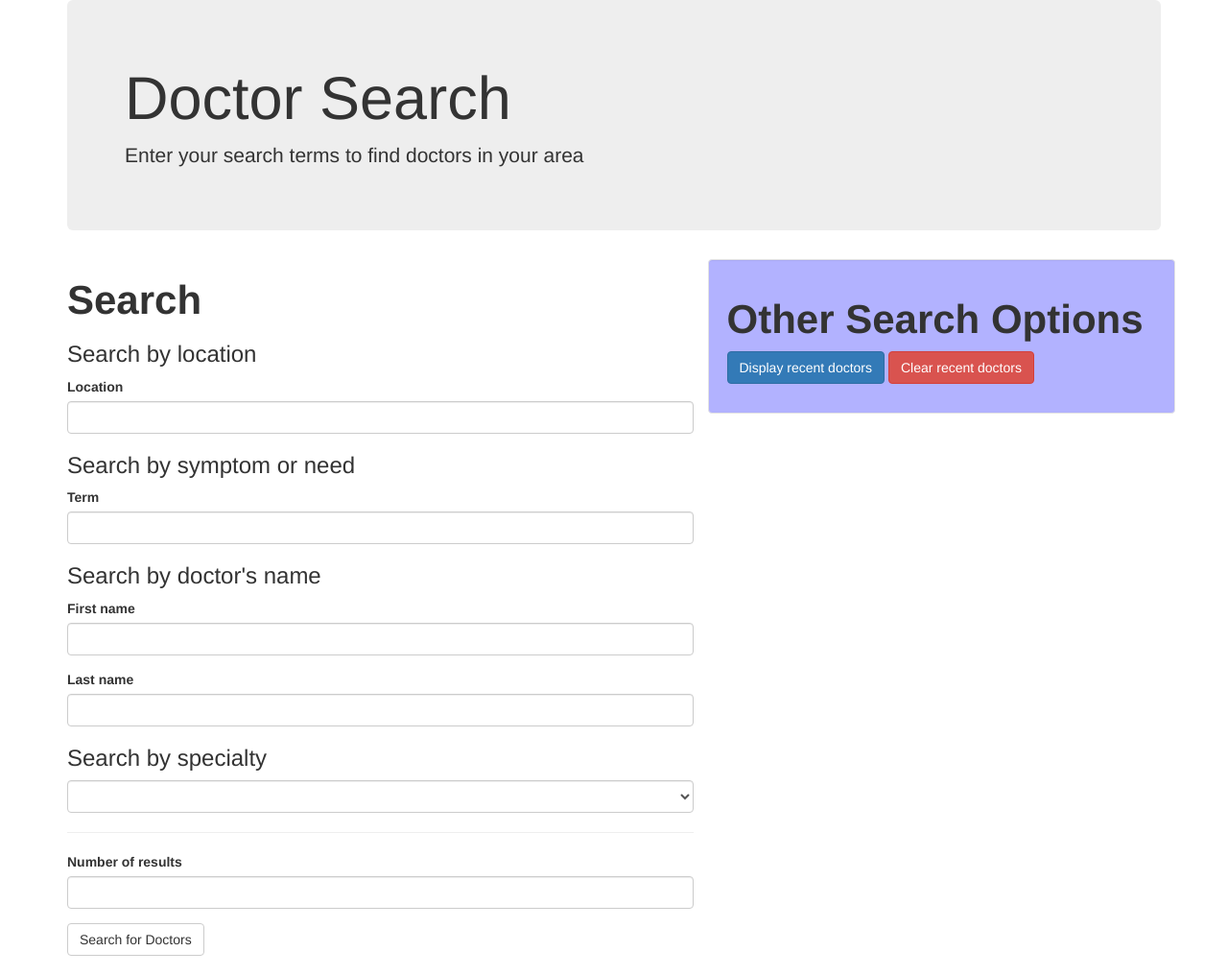
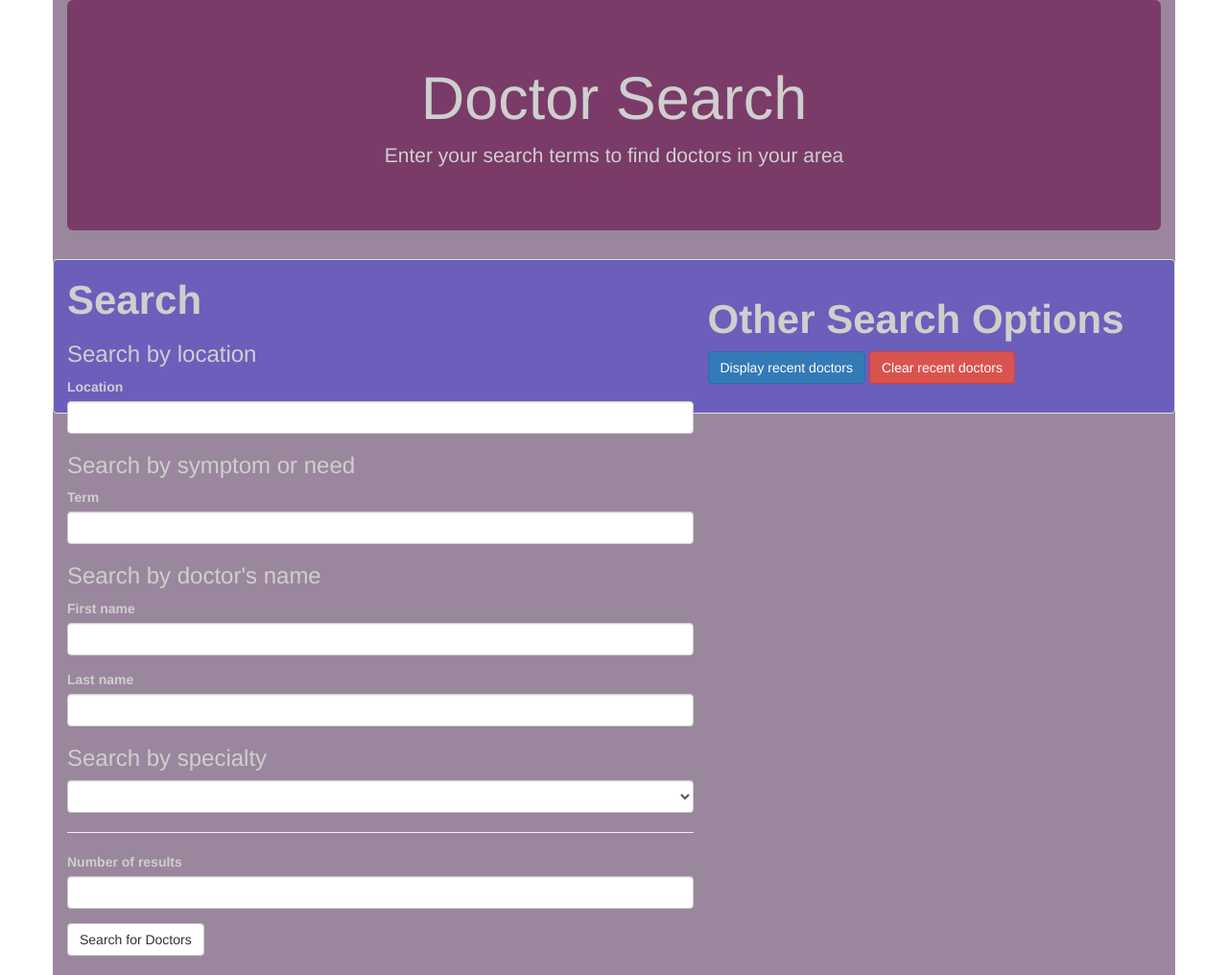
Before and after one commit to grepcats/doctor-search, a website built with webpack: page src/index.html in a window 1280 px wide. Shown: the whole page at 96% size. Built offline with nearby package versions, Linux system fonts and the light colour scheme.

Commit message:
start restyling and restructuring interface

```diff
--- a/src/index.html
+++ b/src/index.html
@@ -53,7 +53,7 @@ crossorigin="anonymous"></script>
             <button type="submit" class="btn btn-default">Search for Doctors</button>
           </form>
         </div>
-        <div class="options well col-sm-5">
+        <div class="options well">
           <h2>Other Search Options</h2>
           <button id="display-recent" class="btn btn-primary">Display recent doctors</button>
           <button id="delete-recent" class="btn btn-danger">Clear recent doctors</button>
--- a/src/styles.css
+++ b/src/styles.css
@@ -1,3 +1,14 @@
+.jumbotron {
+  text-align: center;
+  background-color: #7A3B69;
+  color: #CFCFCD;
+}
+
+.container {
+  background-color: #9A879D;
+  color: #CFCFCD;
+}
+
 .address {
   margin:0;
 }
```
